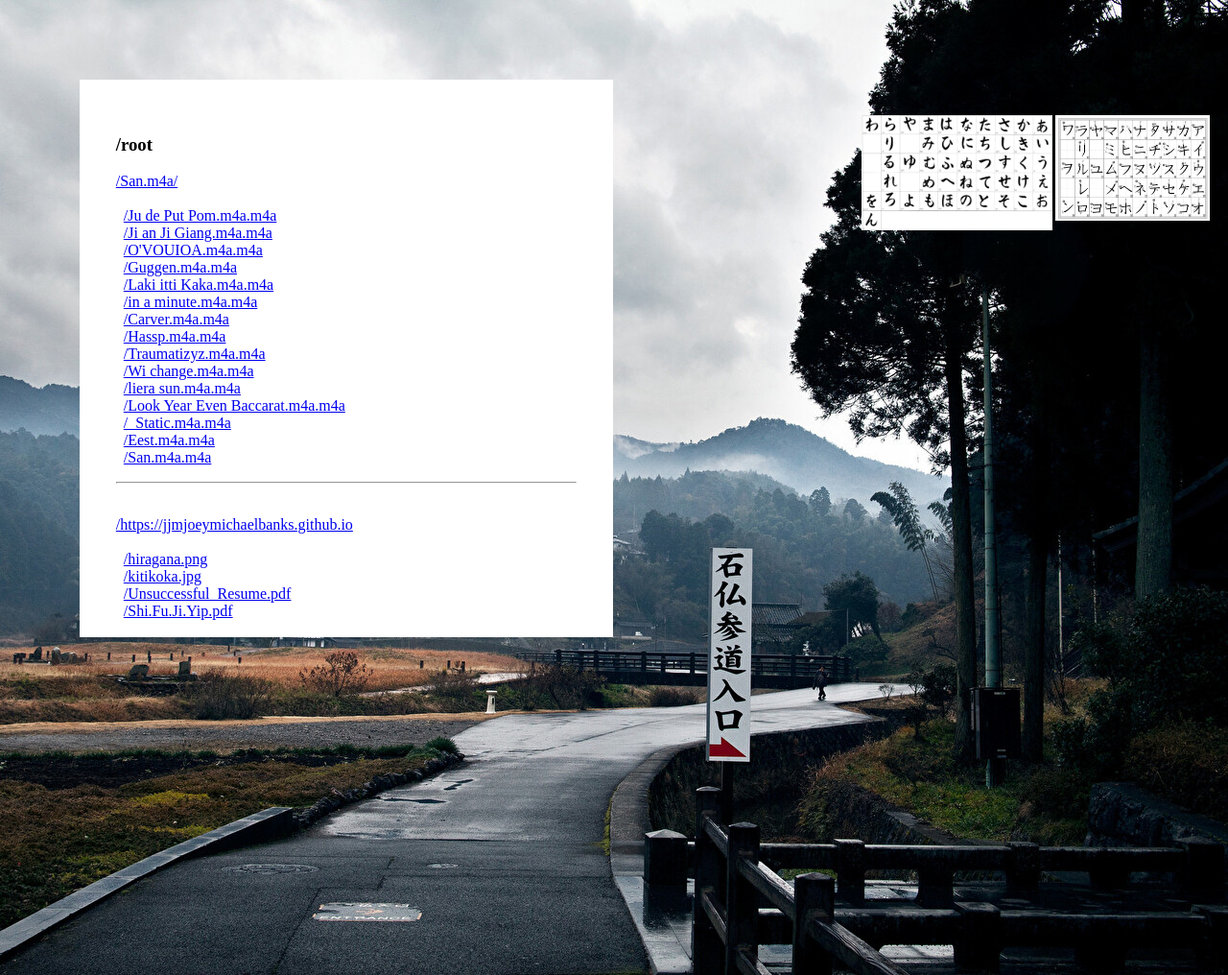
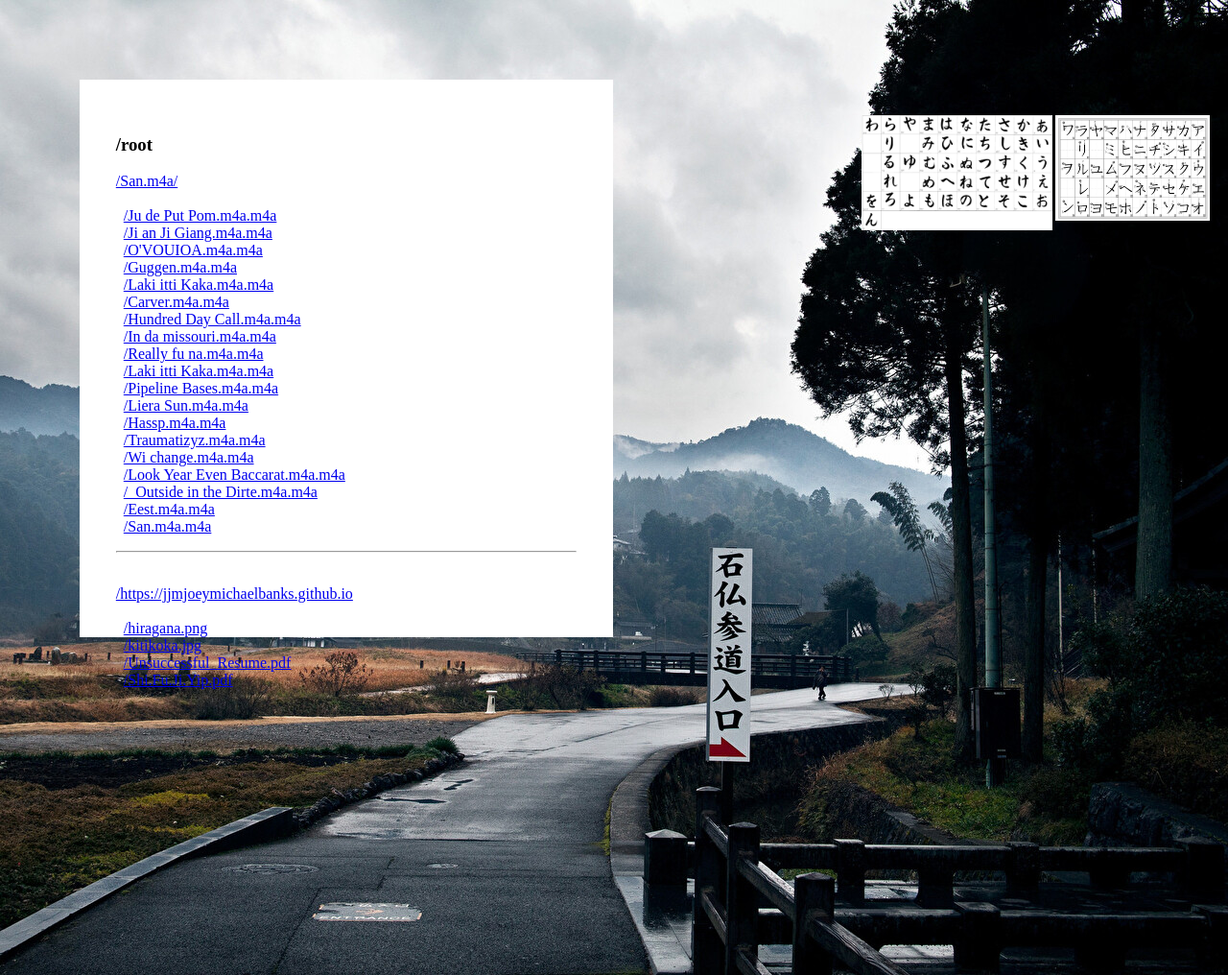
Before and after one commit to jjmjoeymichaelbanks/jjmjoeymichaelbanks.github.io, a plain HTML site: page index.htm in a window 1280 px wide. Shown: the top 1016 px of the page at 96% size. Drawn offline with Linux system fonts and the light colour scheme.

Commit message:
Update index.htm

```diff
--- a/index.htm
+++ b/index.htm
@@ -54,14 +54,19 @@ a:visited { color:blue } </style>
 &ensp;<a href='https://github.com/jjmjoeymichaelbanks/jjmjoeymichaelbanks.github.io/tree/main/San.m4a/O'VOUIOA.m4a.m4a'>/O'VOUIOA.m4a.m4a</a><br>
 &ensp;<a href='https://github.com/jjmjoeymichaelbanks/jjmjoeymichaelbanks.github.io/tree/main/San.m4a/Guggen.m4a.m4a'>/Guggen.m4a.m4a</a><br>
 &ensp;<a href='https://github.com/jjmjoeymichaelbanks/jjmjoeymichaelbanks.github.io/tree/main/San.m4a/Laki itti Kaka.m4a.m4a'>/Laki itti Kaka.m4a.m4a</a><br>
-&ensp;<a href='https://github.com/jjmjoeymichaelbanks/jjmjoeymichaelbanks.github.io/tree/main/San.m4a/in a minute.m4a.m4a'>/in a minute.m4a.m4a</a><br>
 &ensp;<a href='https://github.com/jjmjoeymichaelbanks/jjmjoeymichaelbanks.github.io/tree/main/San.m4a/Carver.m4a.m4a'>/Carver.m4a.m4a</a><br>
+&ensp;<a href='https://github.com/jjmjoeymichaelbanks/jjmjoeymichaelbanks.github.io/tree/main/San.m4a/Hundred Day Call.m4a.m4a'>/Hundred Day Call.m4a.m4a</a><br>
+&ensp;<a href='https://github.com/jjmjoeymichaelbanks/jjmjoeymichaelbanks.github.io/tree/main/San.m4a/In da missouri ri.m4a.m4a'>/In da missouri.m4a.m4a</a><br>
+&ensp;<a href='https://github.com/jjmjoeymichaelbanks/jjmjoeymichaelbanks.github.io/tree/main/San.m4a/Really fu na.m4a.m4a'>/Really fu na.m4a.m4a</a><br>
+&ensp;<a href='https://github.com/jjmjoeymichaelbanks/jjmjoeymichaelbanks.github.io/tree/main/San.m4a/Laki itti Kaka.m4a.m4a'>/Laki itti Kaka.m4a.m4a</a><br>
+&ensp;<a href='https://github.com/jjmjoeymichaelbanks/jjmjoeymichaelbanks.github.io/tree/main/San.m4a/Pipeline Bases.m4a.m4a'>/Pipeline Bases.m4a.m4a</a><br>
+&ensp;<a href='https://github.com/jjmjoeymichaelbanks/jjmjoeymichaelbanks.github.io/tree/main/San.m4a/Liera Sun.m4a.m4a'>/Liera Sun.m4a.m4a</a><br>
 &ensp;<a href='https://github.com/jjmjoeymichaelbanks/jjmjoeymichaelbanks.github.io/tree/main/San.m4a/Hassp.m4a.m4a'>/Hassp.m4a.m4a</a><br>
 &ensp;<a href='https://github.com/jjmjoeymichaelbanks/jjmjoeymichaelbanks.github.io/tree/main/San.m4a/Traumatizyz.m4a.m4a'>/Traumatizyz.m4a.m4a</a><br>
 &ensp;<a href='https://github.com/jjmjoeymichaelbanks/jjmjoeymichaelbanks.github.io/tree/main/San.m4a/Wi change.m4a.m4a'>/Wi change.m4a.m4a</a><br>
-&ensp;<a href='https://github.com/jjmjoeymichaelbanks/jjmjoeymichaelbanks.github.io/tree/main/San.m4a/liera sun.m4a.m4a'>/liera sun.m4a.m4a</a><br>
 &ensp;<a href='https://github.com/jjmjoeymichaelbanks/jjmjoeymichaelbanks.github.io/tree/main/San.m4a/Look Year Even Baccarat.m4a.m4a'>/Look Year Even Baccarat.m4a.m4a</a><br>
-&ensp;<a href='https://github.com/jjmjoeymichaelbanks/jjmjoeymichaelbanks.github.io/tree/main/San.m4a/Outside in the Dirte.m4a.m4a'>/_Static.m4a.m4a</a><br>&ensp;<a href='https://github.com/jjmjoeymichaelbanks/jjmjoeymichaelbanks.github.io/tree/main/San.m4a/Eest.m4a.m4a'>/Eest.m4a.m4a</a><br>
+&ensp;<a href='https://github.com/jjmjoeymichaelbanks/jjmjoeymichaelbanks.github.io/tree/main/San.m4a/Outside in the Dirte.m4a.m4a'>/_Outside in the Dirte.m4a.m4a</a><br>
+&ensp;<a href='https://github.com/jjmjoeymichaelbanks/jjmjoeymichaelbanks.github.io/tree/main/San.m4a/Eest.m4a.m4a'>/Eest.m4a.m4a</a><br>
 &ensp;<a href='https://github.com/jjmjoeymichaelbanks/jjmjoeymichaelbanks.github.io/tree/main/San.m4a/San.m4a.m4a'>/San.m4a.m4a</a><br>
 <p><hr style='line-length:198px'></hr></p><br><a href='https://github.com/jjmjoeymichaelbanks/jjmjoeymichaelbanks.github.io'>/https://jjmjoeymichaelbanks.github.io</a><br><br>
 &ensp;<a href='https://github.com/jjmjoeymichaelbanks/jjmjoeymichaelbanks.github.io/tree/main/hiragana.png'>/hiragana.png</a><br>
```
